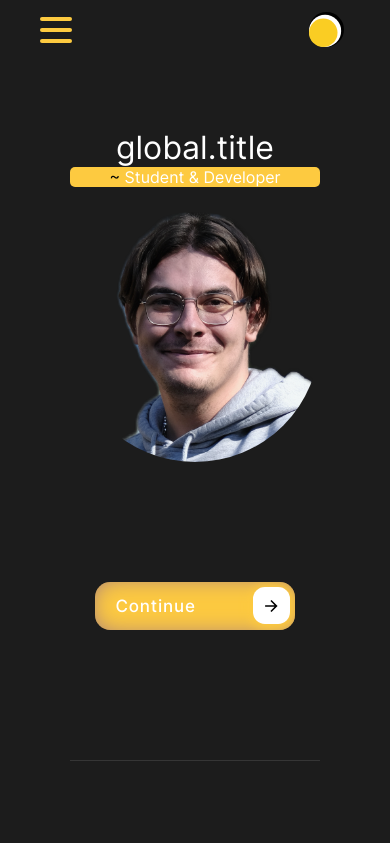
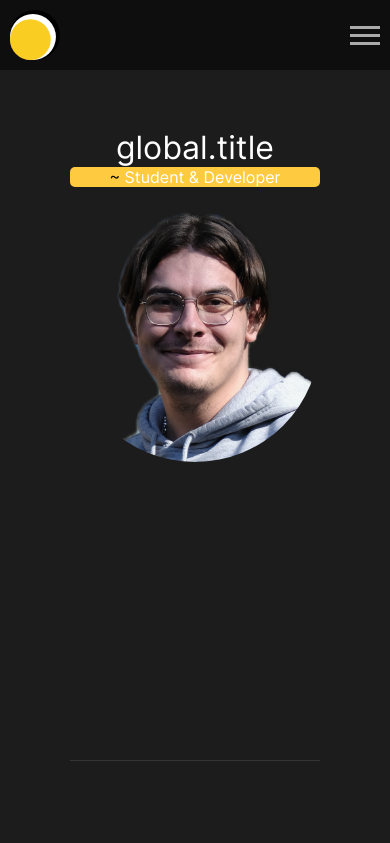
Before and after one commit to RomainMILLAN/Romain-MILLAN-Website, a Symfony app: template templates/portfolio/portfolio.html.twig in a window 390 px wide. Shown: the top 843 px of the page. Run offline with Twig, Linux system fonts and the light colour scheme; the template is opened without the code that fills it, so the values that code supplies are empty; style sheets or scripts are compiled from the project's sources; some libraries are stand-ins or nearby versions.

Commit message:
Update mobile menu & footers

```diff
--- a/assets/styles/app.scss
+++ b/assets/styles/app.scss
@@ -34,6 +34,7 @@ footer {
     left: 0;
     bottom: 0;
     width: 100%;
+    flex-direction: column;
 
     p {
         font-size: 10px;
--- a/assets/styles/portfolio/_mobile_header.scss
+++ b/assets/styles/portfolio/_mobile_header.scss
@@ -1,179 +1,204 @@
-@media (max-width: $maxWidthMobile) {
-  .mobile_header{
-    display: block;
-  }
-}
 @media (min-width: $maxWidthMobile) {
-  .mobile_header{
+  .mobile_header {
     display: none;
   }
 }
 
 .mobile_header {
-  position: fixed;
-  width: 100%;
-  background-color: $backgroundBlack;
+  #nav-container {
+    position: fixed;
+    height: 100vh;
+    width: 100%;
+    pointer-events: none;
 
-  .mobile_nav-container {
-    max-width: 100%;
-    width: 90%;
-    margin: auto;
+    .nav_bg {
+      position: absolute;
+      top: 70px;
+      left: 0;
+      width: 100%;
+      height: calc(100% - 70px);
+      visibility: hidden;
+      opacity: 0;
+      transition: 0.3s;
+      background: #000;
+    }
+
+    * {
+      visibility: visible;
+    }
   }
 
-  .mobile_mobile_navbar {
-    width: 100%;
-    box-shadow: 0 1px 4px rgb(146 161 176 / 15%);
+  #nav-container:focus-within {
+    .nav_bg {
+      visibility: visible;
+      opacity: 0.6;
+    }
+    .nav-container_header {
+      background: #000;
+      opacity: 1;
+    }
+    .nav_button {
+      pointer-events: none;
+    }
+    // .nav_icon-bar:nth-of-type(1) {
+    //   transform: translate3d(0, 8px, 0) rotate(45deg);
+    // }
+    // .nav_icon-bar:nth-of-type(2) {
+    //   opacity: 0;
+    // }
+    // .nav_icon-bar:nth-of-type(3) {
+    //   transform: translate3d(0, -8px, 0) rotate(-45deg);
+    // }
+    .nav_icon-bar {
+      opacity: 0;
+    }
+    #nav-content {
+      transform: none;
+    }
   }
 
-  .mobile_nav-container {
+  .nav-container_header {
     display: flex;
+    flex-direction: row;
     justify-content: space-between;
     align-items: center;
-    height: 62px;
+    background-color: rgba(0, 0, 0, 0.5);
+
+    .nav_logo {
+      height: 50px;
+      width: 50px;
+      margin-left: 2.5%;
+    }
+    .nav_button {
+      position: relative;
+      display: flex;
+      flex-direction: column;
+      justify-content: center;
+      z-index: 100;
+      -webkit-appearance: none;
+      border: 0;
+      background: transparent;
+      border-radius: 0;
+      height: 70px;
+      width: 30px;
+      cursor: pointer;
+      pointer-events: auto;
+      margin-left: 25px;
+      touch-action: manipulation;
+      -webkit-tap-highlight-color: rgba(0, 0, 0, 0);
+      margin-right: 2.5%;
+
+      .nav_icon-bar {
+        display: block;
+        width: 100%;
+        height: 3px;
+        background: #aaa;
+        transition: 0.3s;
+      }
+      .nav_icon-bar + .nav_icon-bar {
+        margin-top: 5px;
+      }
+    }
   }
 
-  .mobile_navbar .mobile_nav-menu-items {
-    display: flex;
+  #nav-content {
+    margin-top: 70px;
+    padding: 20px;
+    width: 90%;
+    max-width: 300px;
+    position: absolute;
+    top: 0;
+    right: 0;
+    height: calc(100% - 70px);
+    background: $backgroundGray;
+    pointer-events: auto;
+    -webkit-tap-highlight-color: rgba(0, 0, 0, 0);
+    transform: translateX(100%);
+    transition: transform 0.3s;
+    will-change: transform;
+    contain: paint;
+
+    .nav-content-header {
+      img {
+        margin-top: 15px;
+        margin-bottom: 25px;
+      }
+    }
+
+    ul {
+      height: 100%;
+      display: flex;
+      flex-direction: column;
+    }
+    li {
+      .a-nav {
+        padding: 10px 5px;
+        display: block;
+        text-transform: uppercase;
+      }
+      a:hover {
+        color: $primary;
+        transition: color 0.1s;
+      }
+    }
+    li:not(.nav_small) + .nav_small {
+      margin-top: auto;
+    }
   }
 
-  .mobile_navbar .mobile_nav-container li {
+  .nav_small {
+    display: flex;
+    align-self: center;
+    flex-direction: column;
+
+    a,
+    p {
+      font-size: 12px;
+      font-weight: 400;
+      color: #888;
+    }
+  }
+
+  * {
+    box-sizing: border-box;
+    margin: 0;
+    padding: 0;
+  }
+
+  html,
+  body {
+    height: 100%;
+  }
+
+  a,
+  a:visited,
+  a:focus,
+  a:active,
+  a:link {
+    text-decoration: none;
+    outline: 0;
+  }
+
+  a {
+    color: currentColor;
+    transition: 0.2s ease-in-out;
+  }
+
+  h1,
+  h2,
+  h3,
+  h4 {
+    margin: 0;
+  }
+
+  ul {
+    padding: 0;
     list-style: none;
   }
 
-  .mobile_navbar .mobile_nav-container a {
-    text-decoration: none;
-    color: #0e2431;
-    font-weight: 500;
-    font-size: 1.2rem;
-    padding: 0.7rem;
-  }
-
-  .mobile_navbar .mobile_nav-container a:hover{
-    font-weight: bolder;
-  }
-
-  .mobile_nav-container {
-    display: block;
-    position: relative;
-    height: 60px;
-  }
-
-  .mobile_nav-container .mobile_nav-checkbox {
-    position: absolute;
-    display: block;
-    height: 32px;
-    width: 32px;
-    top: 20px;
-    left: 20px;
-    opacity: 0;
-    cursor: pointer;
-    z-index: 17;
-  }
-
-  .mobile_nav-container .mobile_nav-hamburger-lines {
-    display: block;
-    height: 26px;
-    width: 32px;
-    position: absolute;
-    top: 17px;
-    left: 20px;
-    z-index: 16;
-    display: flex;
-    flex-direction: column;
-    justify-content: space-between;
-  }
-
-  .mobile_nav-container .mobile_nav-hamburger-lines .mobile_nav-line {
-    display: block;
-    height: 4px;
+  img {
+    vertical-align: middle;
+    height: auto;
     width: 100%;
-    border-radius: 10px;
-    background: $primary;
-  }
-
-  .mobile_nav-container .mobile_nav-hamburger-lines .mobile_nav-line1 {
-    transform-origin: 0% 0%;
-    transition: transform 0.4s ease-in-out;
-  }
-
-  .mobile_nav-container .mobile_nav-hamburger-lines .mobile_nav-line2 {
-    transition: transform 0.2s ease-in-out;
-  }
-
-  .mobile_nav-container .mobile_nav-hamburger-lines .mobile_nav-line3 {
-    transform-origin: 0% 100%;
-    transition: transform 0.4s ease-in-out;
-  }
-
-  .mobile_navbar .mobile_nav-menu-items {
-    padding-top: 120px;
-    //box-shadow: inset 0 0 2000px rgba(255, 255, 255, .5);
-    background-color: white;
-    height: 100vh;
-    width: 100%;
-    transform: translate(-150%);
-    display: flex;
-    flex-direction: column;
-    margin-left: -40px;
-    padding-left: 50px;
-    transition: transform 0.5s ease-in-out;
-    text-align: center;
-    z-index: inherit;
-    position: relative;
-  }
-
-  .mobile_navbar .mobile_nav-menu-items li {
-    margin-bottom: 1.2rem;
-    font-size: 1.5rem;
-    font-weight: 500;
-    color: $textColor-black;
-    cursor: pointer;
-  }
-
-  .mobile_navbar .mobile_nav-menu-items li img {
-    margin-bottom: 1.2rem;
-    font-size: 1.5rem;
-    font-weight: 500;
-    height: 30px;
-  }
-
-  .mobile_nav-logo {
-    position: absolute;
-    top: 12px;
-    right: 15px;
-    font-size: 1rem;
-    color: #0e2431;
-
-    img {
-      height: 35px;
-    }
-  }
-
-  .mobile_nav-logo h1 {
-    font-weight: normal;
-  }
-
-  .mobile_nav-container input[type="checkbox"]:checked ~ .mobile_nav-menu-items {
-    transform: translateX(0);
-  }
-
-  .mobile_nav-container input[type="checkbox"]:checked ~ .mobile_nav-hamburger-lines .mobile_nav-line1 {
-    transform: rotate(45deg);
-  }
-
-  .mobile_nav-container input[type="checkbox"]:checked ~ .mobile_nav-hamburger-lines .mobile_nav-line2 {
-    transform: scaleY(0);
-  }
-
-  .mobile_nav-container input[type="checkbox"]:checked ~ .mobile_nav-hamburger-lines .mobile_nav-line3 {
-    transform: rotate(-45deg);
-  }
-
-  .mobile_nav-container input[type="checkbox"]:checked ~ .mobile_nav-logo{
-    display: none;
   }
 }
-
-.mobile_nav-container input[type="checkbox"]:checked ~ #next_button_circle {
-  display: none;
-}
--- a/templates/portfolio/components/headers/mobileHeader.html.twig
+++ b/templates/portfolio/components/headers/mobileHeader.html.twig
@@ -1,36 +1,43 @@
-
 {% trans_default_domain 'app' %}
 
-<div class="mobile_header">
-    <nav>
-        <div class="mobile_navbar">
-            <div class="mobile_nav-container mobile_nav-container">
-                <input class="mobile_nav-checkbox" type="checkbox" name="" id="mobile_nav-checkbox" />
-                <div class="mobile_nav-hamburger-lines">
-                    <span class="mobile_nav-line mobile_nav-line1"></span>
-                    <span class="mobile_nav-line mobile_nav-line2"></span>
-                    <span class="mobile_nav-line mobile_nav-line3"></span>
-                </div>
-                <div class="mobile_nav-logo">
-                    {# <h1>{{ 'global.title'|trans }}</h1> #}
-                    <a href="{{ path('app_portfolio') }}">
-                        <img src="{{ asset('static/img/logo/icon.svg') }}" alt="Logo de Romain MILLAN"/>
-                    </a>
-                </div>
-                <div class="mobile_nav-menu-items" id="mobile_nav-menu-items">
-                  <li><a href="#home">{{ 'portfolio.header.nav.home'|trans }}</a></li>
-                  <li><a href="#aboutme">{{ 'portfolio.header.nav.aboutme'|trans }}</a></li>
-                  <li><a href="#projects">{{ 'portfolio.header.nav.projects'|trans }}</a></li>
-                  <li><a href="#fe">{{ 'portfolio.header.nav.fomations_experiences'|trans }}</a></li>
-                  <li><a href="#contact">{{ 'portfolio.header.nav.contact'|trans }}</a></li>
-
-                  {% if app.request.locale == 'fr' %}
-                    <li><a href="{{ path('app_portfolio', {'_locale': 'en'}) }}"><img src="{{ asset('static/img/utils/en.svg') }}" alt="Icone english"></a></li>
-                  {% else %}
-                    <li><a href="{{ path('app_portfolio', {'_locale': 'fr'}) }}"><img src="{{ asset('static/img/utils/fr.svg') }}" alt="Icone french"></a></li>
-                  {% endif %}
-                </div>
+<section class="mobile_header">
+	<div id="nav-container">
+		<div class="nav_bg"></div>
+		<div class="nav-container_header">
+            <a class="nav_logo" href="{{path('app_portfolio')}}">
+                <img src="{{asset('static/img/logo/icon.svg')}}" alt="Icone RomainMILLAN"/>
+            </a>
+            <div class="nav_button" tabindex="110">
+                <span class="nav_icon-bar"></span>
+                <span class="nav_icon-bar"></span>
+                <span class="nav_icon-bar"></span>
             </div>
         </div>
-    </nav>
-</div>
+		<div id="nav-content" tabindex="0">
+			<ul>
+				<a href="{{path('app_portfolio')}}" class="nav-content-header">
+					<img src="{{asset('static/img/logo/romainmillan.svg')}}" alt="Romain MILLAN"/>
+				</a>
+				<li>
+					<a class="a-nav" href="{{path('app_portfolio')}}#home">{{ 'portfolio.header.nav.home'|trans }}</a>
+				</li>
+				<li>
+					<a class="a-nav" href="{{path('app_portfolio')}}#aboutme">{{ 'portfolio.header.nav.aboutme'|trans }}</a>
+				</li>
+				<li>
+					<a class="a-nav" href="{{path('app_portfolio')}}#projects">{{ 'portfolio.header.nav.projects'|trans }}</a>
+				</li>
+				<li>
+					<a class="a-nav" href="{{path('app_portfolio')}}#mf">{{ 'portfolio.header.nav.fomations_experiences'|trans }}</a>
+				</li>
+				<li>
+					<a class="a-nav" href="{{path('app_portfolio')}}#contact">{{ 'portfolio.header.nav.contact'|trans }}</a>
+				</li>
+				<li class="nav_small">
+					<p>© 2023-{{ 'now' | date('Y') }} <a href="https://romainmillan.fr/">https://romainmillan.fr/</a>, {{ 'portfolio.footer.all_right_reserved'|trans }}</p>
+					<p>{{ 'portfolio.footer.no_reproduce'|trans }}</p>
+				</li>
+			</ul>
+		</div>
+	</div>
+</section>
--- a/templates/portfolio/components/home.html.twig
+++ b/templates/portfolio/components/home.html.twig
@@ -18,7 +18,7 @@
 
 	<div class="home_button_next">
 		<div id="home_button-next">
-			<a onclick="scrollToIdDiv('aboutme')" class="cta_next_button">
+			{# <a onclick="scrollToIdDiv('aboutme')" class="cta_next_button">
 				{{ 'portfolio.home.continue'|trans }}
 
 				<div class="icon">
@@ -28,7 +28,7 @@
 					</svg>
 				</div>
 
-			</a>
+			</a> #}
 		</div>
 	</div>
 
--- a/templates/portfolio/portfolio.html.twig
+++ b/templates/portfolio/portfolio.html.twig
@@ -19,17 +19,16 @@
 		{% include 'portfolio/components/desktop_fe.html.twig' %}
 		{% include 'portfolio/components/contact.html.twig' %}
 
-		<script src="{{ asset('static/js/nextButtonRemoveMobileHeader.js') }}"></script>
-		<script src="{{ asset('static/js/closeMobileNavWhenClick.js') }}"></script>
+		{# <script src="{{ asset('static/js/nextButtonRemoveMobileHeader.js') }}"></script>
+		<script src="{{ asset('static/js/closeMobileNavWhenClick.js') }}"></script> #}
 		<script src="{{ asset('static/js/scrollTo.js') }}"></script>
 	</div>
 {% endblock %}
 
 {% block footer_attribut %}
-	class="portfolio_footer"
+	class="desktop"
 {% endblock %}
 {% block footer %}
-	<p>{{ 'portfolio.footer.all_right_reserved'|trans }}</p>
-
+	<p>© 2023-{{ 'now' | date('Y') }} <a href="https://romainmillan.fr/">https://romainmillan.fr/</a>, {{ 'portfolio.footer.all_right_reserved'|trans }}</p>
 	<p>{{ 'portfolio.footer.no_reproduce'|trans }}</p>
 {% endblock %}
--- a/translations/app.en.yaml
+++ b/translations/app.en.yaml
@@ -32,7 +32,7 @@ portfolio:
     title: How to contact me
     description: There are so many choices !
   footer:
-    all_right_reserved: © 2023 https://romainmillan.fr/, All rights reserved..
+    all_right_reserved: All rights reserved.
     no_reproduce: Any reproduction, distribution, modification or use of all or part of the content of this website without the prior written authorization of Romain MILLAN is strictly prohibited.
 
   formation:
--- a/translations/app.fr.yaml
+++ b/translations/app.fr.yaml
@@ -44,7 +44,7 @@ portfolio:
       linkedin: https://www.linkedin.com/in/romain-millan/
       instagram: https://www.instagram.com/millan_romain/
   footer:
-    all_right_reserved: © 2023 https://romainmillan.fr/, Tous droits réservés.
+    all_right_reserved: Tous droits réservés.
     no_reproduce: Toute reproduction, distribution, modification, ou utilisation de tout ou partie du contenu de ce site web sans autorisation préalable écrite de Romain MILLAN est strictement interdite.
 
   formation:
```
